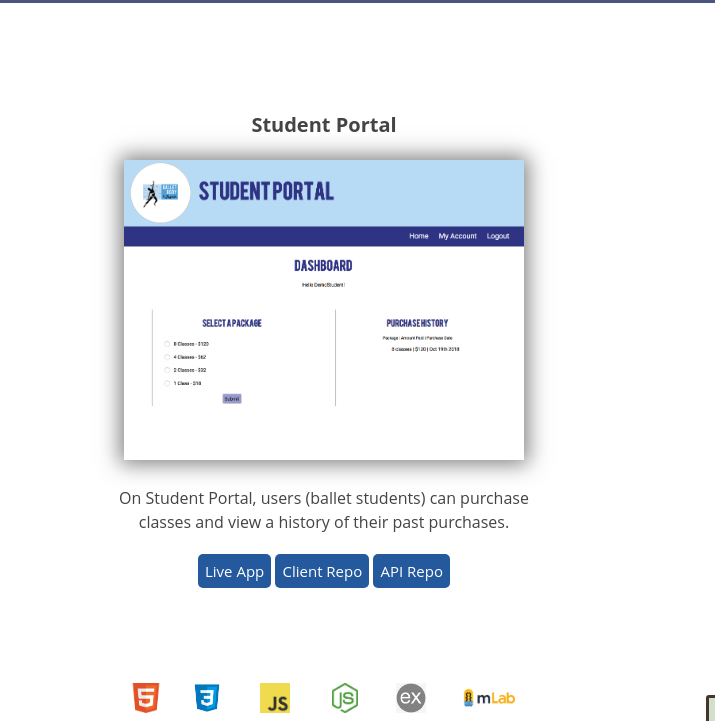
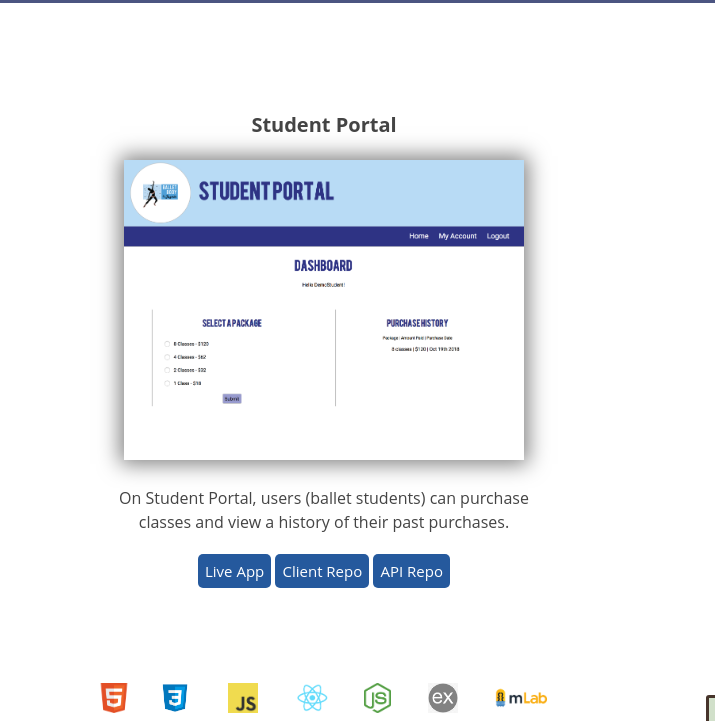
Before and after one commit to JasminTrotter/portfolio, a plain HTML site: page index.html in a window 1280 px wide. Both pictures are taken after a click on the picture 323 px from the left and 1600 px from the top of the page. Shown: the part 1279-2000 px from the top of the page, 0-715 px from the left. Drawn offline with nearby package versions, Linux system fonts and the light colour scheme.

Commit message:
added react logo

```diff
--- a/index.html
+++ b/index.html
@@ -80,6 +80,7 @@
                                 <div class="logo-div"><img class="logo" src='images/logos/htmllogo.png' alt='HTML logo'><p>HTML5</p></div>
                                 <div class="logo-div"><img class="logo" src='images/logos/csslogo.png' alt='CSS logo'><p>CSS3</p></div>
                                 <div class="logo-div"><img class="logo" src='images/logos/javascriptlogo.png' alt='JavaScript logo'><p>JavaScript</p></div>
+                                <div class="logo-div"><img class="logo" src='images/logos/reactlogo.png' alt='react logo'><p>React</p></div>
                                 <div class="logo-div"><img class="logo" src='images/logos/nodelogo.png' alt='Node logo'><p>Node.js</p></div>
                                 <div class="logo-div"><img class="logo" src='images/logos/expresslogo.jpg' alt='Express logo'><p>Express</p></div>
                                 <div class="logo-div"><img class="logo" src='images/logos/mlablogo.png' alt='M. lab logo'><p>MLab</p></div>
```
